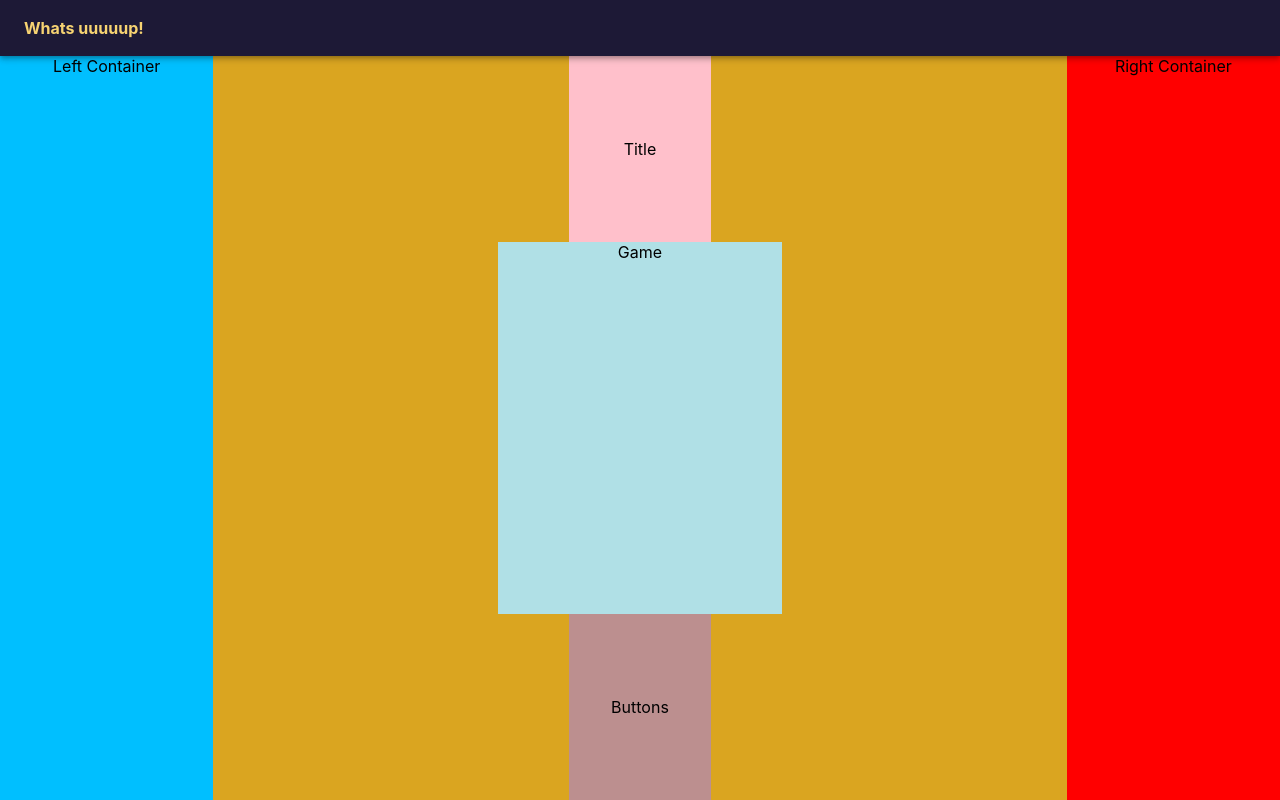
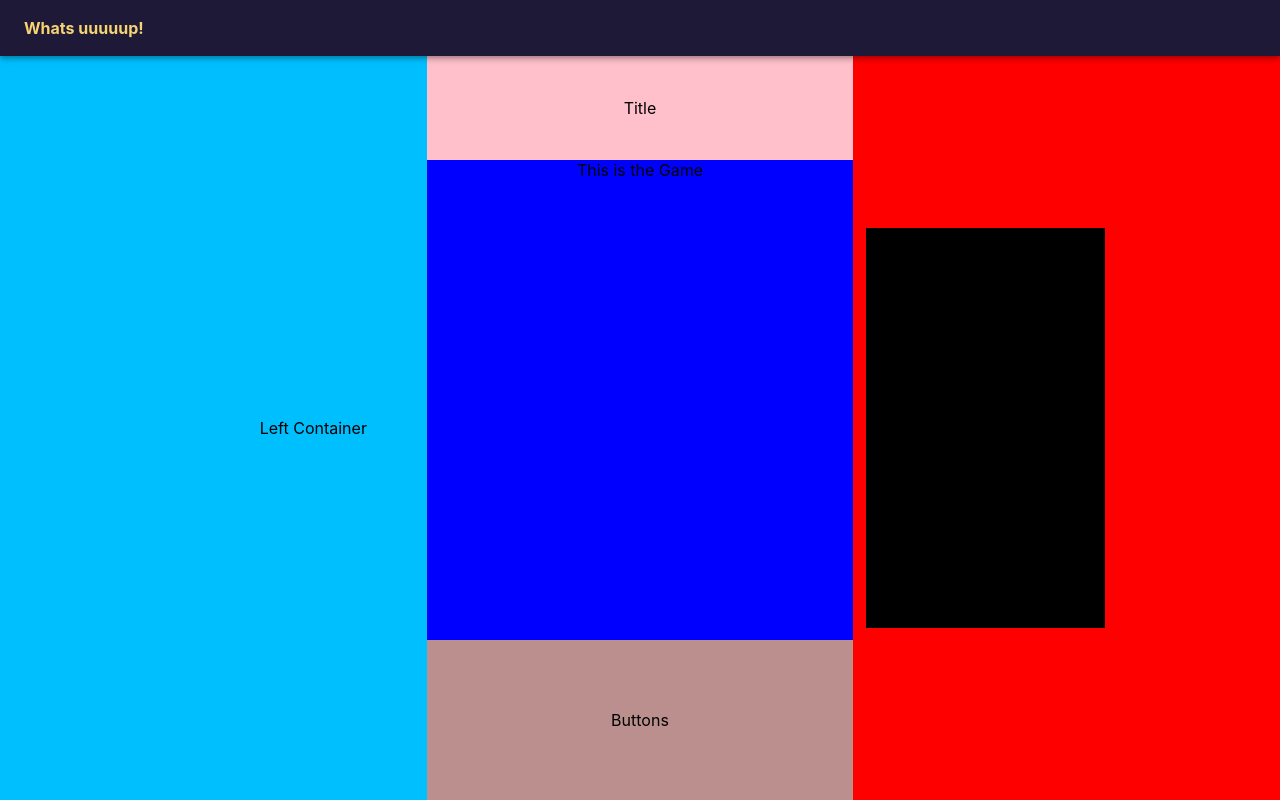
Before and after one commit to KashmirLb/Games-Web, a React (Create React App) app: page /tic-game in a window 1280 px wide. Built offline with nearby package versions, Linux system fonts and the light colour scheme.

Commit message:
Added scoreboard, improved Game position
Scoreboard component created and positioned correctly (only visuals).
Improved the size and positioning of GameWindow (title, game, buttons).

```diff
--- a/src/App.css
+++ b/src/App.css
@@ -28,7 +28,6 @@
 }
 
 .start-button{
-
 
   height: 50px;
   width: 150px;
@@ -73,7 +72,7 @@
 .right-container{
   background-color: red;
   text-align: center;
-
+  padding:1%;
 }
 
 .center-container{
@@ -85,25 +84,40 @@
 .left-container{
   background-color:deepskyblue ;
   text-align: center;
-
+  padding-left:200px;
 }
 
 .game-window{
-  margin-top: 400px;
   height: 93vh;
 }
 
 .game-title{
   background-color: pink;
+
+  height: 13vh;
 }
 
 .game-game{
-  background-color: powderblue;
-  width: 400px;
+  background-color: blue;
+  height: 60vh;
+  width: 100%;
 }
 
 .game-buttons{
   background-color: rosybrown;
+  height: 20vh;
+}
+
+.scoreboard-container-big{
+  width: 100%;
+  height: 50vh;
+  background-color: black;
+}
+
+.scoreboard-container-small{
+  width: 100%;
+  height: 20vh;
+  background-color: black;
 }
 
 @keyframes starting-game {
--- a/src/components/GameWindow/GameWindow.jsx
+++ b/src/components/GameWindow/GameWindow.jsx
@@ -5,20 +5,16 @@ import React from 'react'
 
 
 const GameWindow = () => {
-    return (
-        <Grid container
+    return (<Grid container
+        direction="row"
+        alignItems="center"
         justifyContent="center">
-            <Grid item container
-            direction="column"
-            alignItems="center"
+            <Grid container item
             xs={10}
-            md={8}
+            md={12}
             className="game-window">
                 <Grid item container
                 className="game-title"
-                xs={2}
-                md={3}
-                direction="row"
                 alignItems="center"
                 justifyContent="center">
                     <Grid item>
@@ -26,14 +22,10 @@ const GameWindow = () => {
                     </Grid>
                 </Grid>
                 <Grid item
-                xs={8}
-                md={6}
                 className="game-game">
-                    Game
+                    <div>This is the Game</div>
                 </Grid>
                 <Grid item container
-                xs={2}
-                md={3}
                 className="game-buttons"
                 direction="row"
                 alignItems="center"
@@ -43,7 +35,6 @@ const GameWindow = () => {
                     </Grid>
                 </Grid>
             </Grid>
-
         </Grid>
     )
 }
--- /dev/null
+++ b/src/components/ScoreBoard/ScoreBoard.jsx
@@ -0,0 +1,16 @@
+import React from 'react'
+// import PropTypes from 'prop-types'
+
+const ScoreBoard = ({type}) => {
+    return (
+        <div className={type}>
+            This goes in the Right container
+        </div>
+    )
+}
+
+// ScoreBoard.propTypes = {
+
+// }
+
+export default ScoreBoard
--- /dev/null
+++ b/src/components/ScoreBoard/index.jsx
@@ -0,0 +1 @@
+export { default } from './ScoreBoard'
--- a/src/components/TicGameContainer/TicGameContainer.jsx
+++ b/src/components/TicGameContainer/TicGameContainer.jsx
@@ -1,54 +1,79 @@
 import React from 'react'
 import { Grid } from '@material-ui/core'
 import GameWindow from '../GameWindow'
+import ScoreBoard from '../ScoreBoard'
+
 // import PropTypes from 'prop-types'
 
+const  scoreBoardMount = () =>{
 
-const viewMount = component =>{
+    if (window.innerWidth<=800)return "scoreboard-container-small"
 
-    if(window.innerWidth<=760){
+    else return "scoreboard-container-big"
+}
+
+
+const viewMount = (component) =>{
+
+    if(window.innerWidth<=800){
         return(
             <Grid container>
                 <Grid item
                     xs={12}
-                    md={8}
+                    md={4}
                     className="center-container">
                         {component}
                 </Grid>
-                <Grid item
+                <Grid item container
+                justifyContent="center"
+                alignItems="center"
                     xs={12}
                     md={2}
                     className="right-container">
-                        Right Container
+                        <Grid item
+                        xs={10}>
+                            <ScoreBoard type="scoreboard-container-small"/>
                         </Grid>
-                <Grid item
+                </Grid>
+                <Grid item container
+                justifyContent="center"
+                alignItems="center"
                     xs={12}
                     md={2}
                     className="left-container">
+                        <Grid item>
                         Left Container
+                        </Grid>
                 </Grid>
             </Grid>
         )
     }
     else return(
         <Grid container>
-            <Grid item
+                <Grid item container
+                justifyContent="center"
+                alignItems="center"
                     xs={12}
-                md={2}
+                    md={4}
                     className="left-container">
+                        <Grid item>
                         Left Container
+                        </Grid>
                 </Grid>
             <Grid item
                 xs={12}
-                md={8}
+                md={4}
                 className="center-container">
                     {component}
             </Grid>
-            <Grid item
+            <Grid item container
+                alignItems="center"
                     xs={12}
-                md={2}
+                    md={4}
                     className="right-container">
-                    Right Container
+                     <Grid item>
+                        <ScoreBoard type="scoreboard-container-big"/>
+                    </Grid>
             </Grid>
         </Grid>
     )
```
Also changed, not shown: 1 other file (tests, documents, lock files or other folders). Lines whose indentation alone changed are shown as unchanged.
